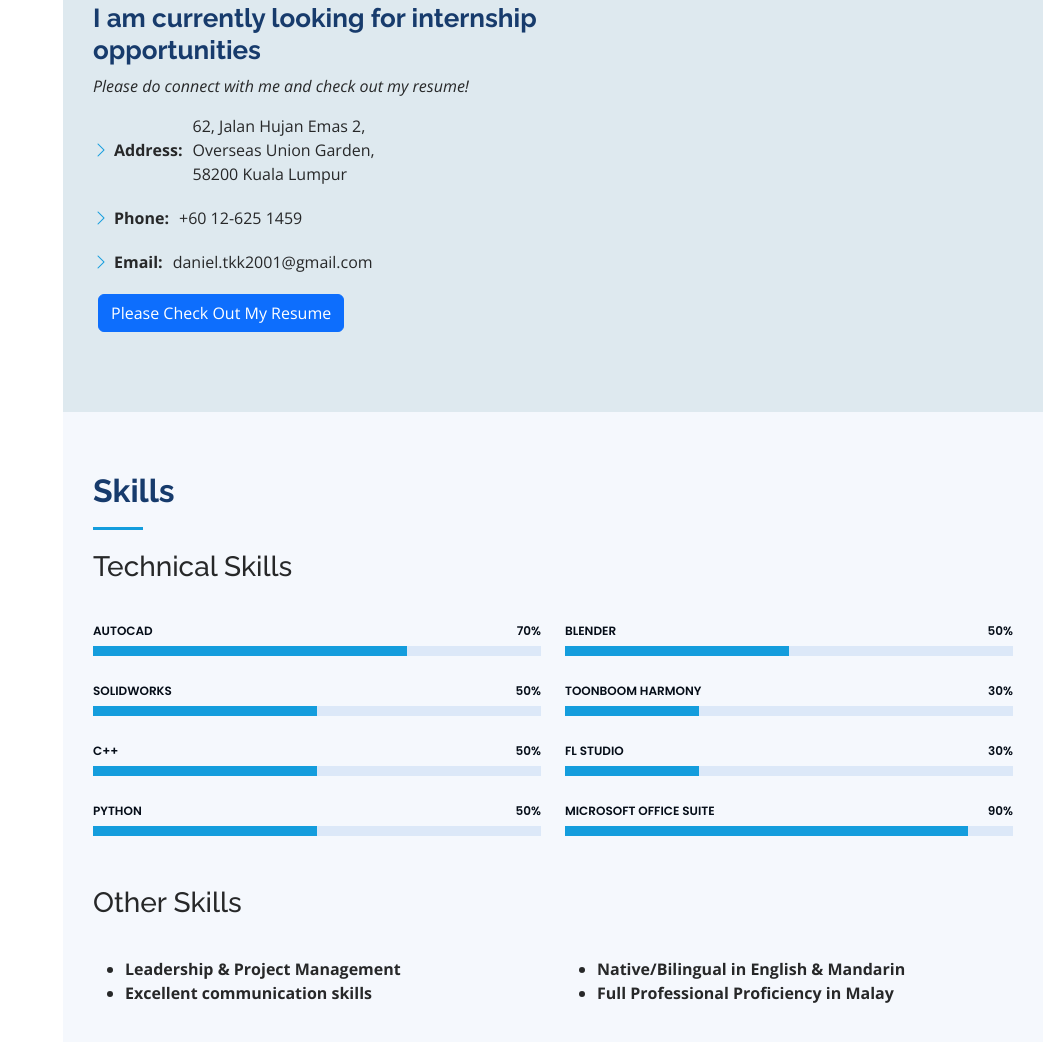
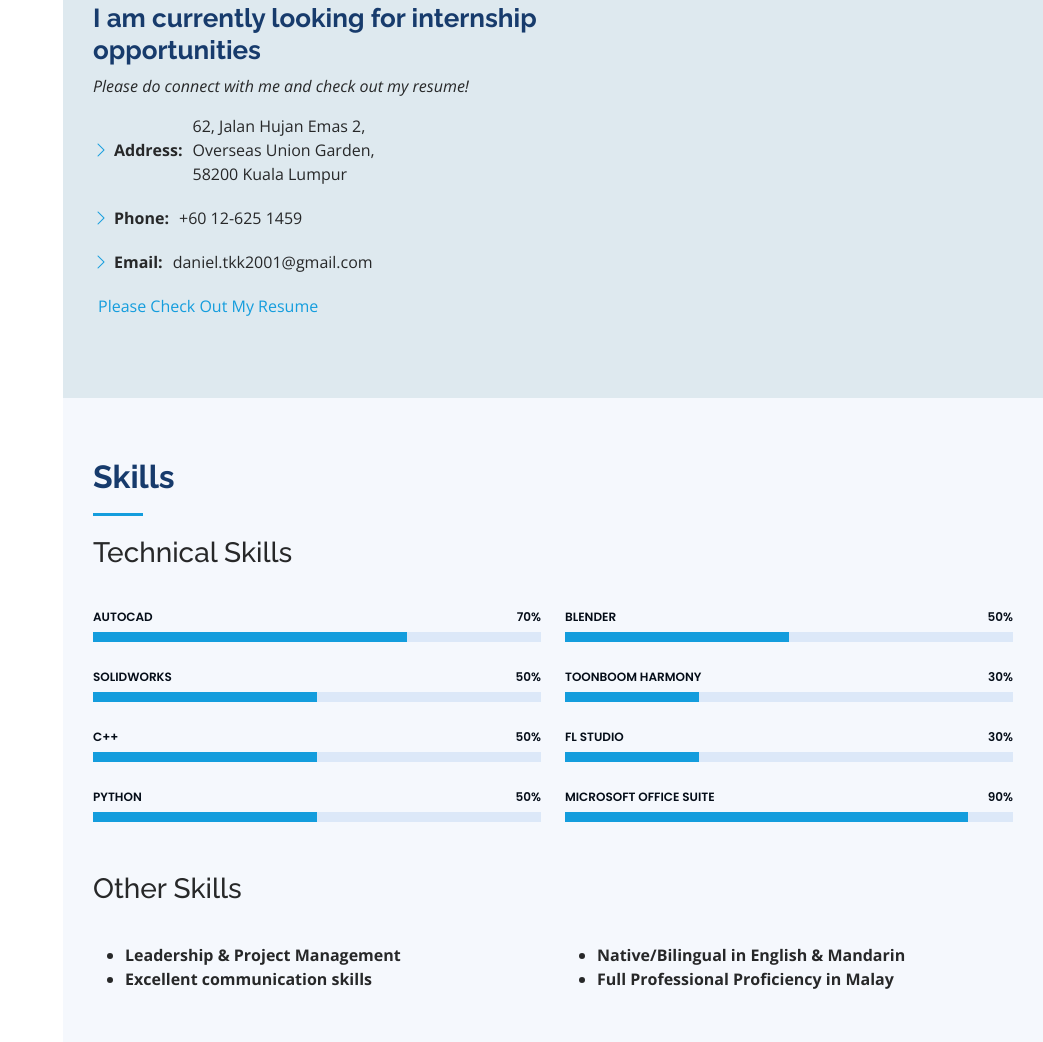
Before and after one commit to danieltkk/portfolio, a plain HTML site: page index.html in a window 1280 px wide. Shown: the part 1061-2103 px from the top of the page, without its empty margins (237-1280 px from the left). Drawn offline with nearby package versions, Linux system fonts and the light colour scheme.

Commit message:
Update index.html

```diff
--- a/index.html
+++ b/index.html
@@ -142,7 +142,7 @@
                   <li><i class="bi bi-chevron-right"></i> <strong>Address:</strong> <span>62, Jalan Hujan Emas 2, Overseas Union Garden, 58200 Kuala Lumpur</span></li>
                   <li><i class="bi bi-chevron-right"></i> <strong>Phone:</strong> <span>+60 12-625 1459</span></li>
                   <li><i class="bi bi-chevron-right"></i> <strong>Email:</strong> <span>daniel.tkk2001@gmail.com</span></li>
-                  <li><i class="chevron-right"></i><span><a href="https://drive.google.com/file/d/13U0lsf0qjfM3Miyu2dPB7MQopx_2QX1I/view" class="btn btn-primary">Please Check Out My Resume</a></span></li>
+                  <li><i class="chevron-right"></i><span><a href="https://drive.google.com/file/d/13U0lsf0qjfM3Miyu2dPB7MQopx_2QX1I/view"="btn btn-primary">Please Check Out My Resume</a></span></li>
                 </ul>
               </div>
               </div>
```
